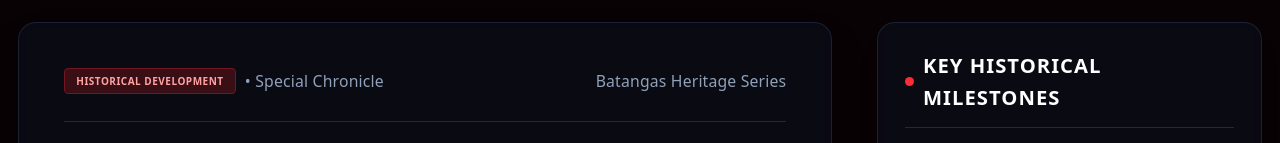
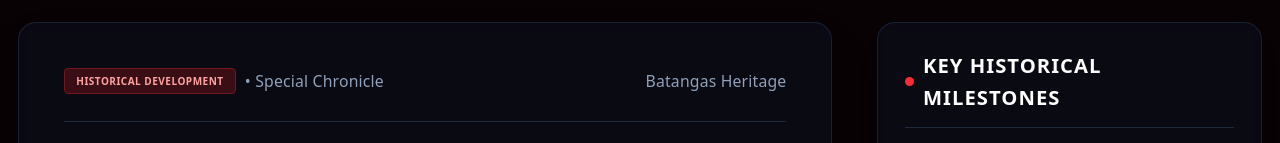
Before and after one commit to RicRicRicRicRicRic/tanauancity_redeisgn_OJT, a React (Vite) app in the folder tanauan/: page /history in a window 1280 px wide. Shown: the part 657-800 px from the top of the page. Built offline with nearby package versions, Linux system fonts and the light colour scheme.

Commit message:
Minor UI adjustments uli sa mission vision at history

```diff
--- a/tanauan/src/components/government_tab/mission_and_vision.tsx
+++ b/tanauan/src/components/government_tab/mission_and_vision.tsx
@@ -202,7 +202,7 @@ export default function TransparencyPage() {
                   }`}
                 >
                   {/* Top Inner Light Highlight Edge */}
-<div className="absolute top-0 left-0 right-0 h-[2px] bg-gradient-to-r from-transparent via-red-300/80 to-transparent"></div>
+                  <div className="absolute top-0 left-0 right-0 h-[2px] bg-gradient-to-r from-transparent via-red-300/80 to-transparent"></div>
                   {/* Ambient Back Glow Effect */}
                   <div className="absolute -right-16 -top-16 w-48 h-48 bg-red-500/10 rounded-full blur-2xl group-hover:bg-red-400/25 transition-all duration-500 pointer-events-none"></div>
 
--- a/tanauan/src/components/tourism_tab/history.tsx
+++ b/tanauan/src/components/tourism_tab/history.tsx
@@ -92,7 +92,7 @@ export default function TransparencyPage() {
                   </span>
                   <span>• Special Chronicle</span>
                 </div>
-                <span>Batangas Heritage Series</span>
+                <span>Batangas Heritage</span>
               </div>
 
               {/* Section 1: Foundation & Cataclysm */}
```
